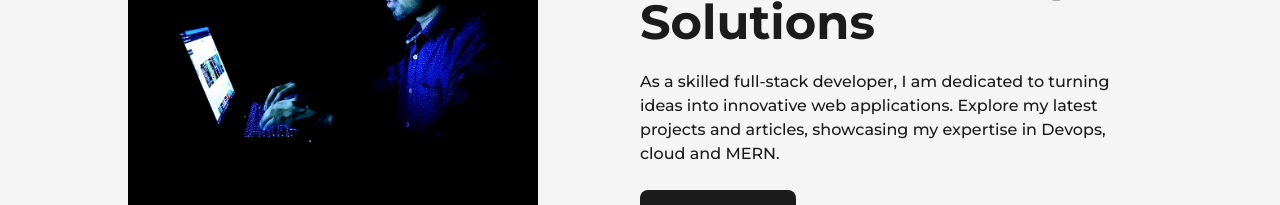
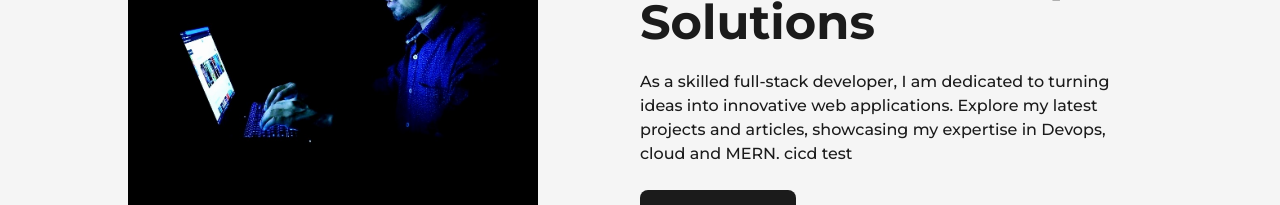
Before and after one commit to sidharthhhh/portfoliooooo, a Next.js app: page / in a window 1280 px wide. Shown: the part 388-593 px from the top of the page. Built offline with nearby package versions, Linux system fonts and the light colour scheme.

Commit message:
aws cicd test with amplify

```diff
--- a/src/pages/index.js
+++ b/src/pages/index.js
@@ -31,7 +31,7 @@ export default function Home() {
             <div className='w-1/2  flex flex-col items-center self-center lg:w-full lg:text-center'>
               <AnimatedText text="Bringing Ideas to Life with MERN Stack and DevOps Solutions" className='!text-5xl !text-left xl:!text-4xl lg:!text-center lg:!text-6xl md:!text-5xl sm:!text-3xl ' />
               <p className='my-4 text-base font-medium md:text-sm sm:text-xs '> As a skilled full-stack developer, I am dedicated to turning ideas into innovative web applications.
-                Explore my latest projects and articles, showcasing my expertise in Devops, cloud and MERN.</p>
+                Explore my latest projects and articles, showcasing my expertise in Devops, cloud and MERN. cicd test</p>
               <div className='flex items-center self-start mt-2 lg:self-center'>
                 <Link href="/sid.pdf" target={"_blank"}
                   className='flex items-center bg-dark text-light p-2.5 px-6 rounded-lg text-lg font-semibold
```
